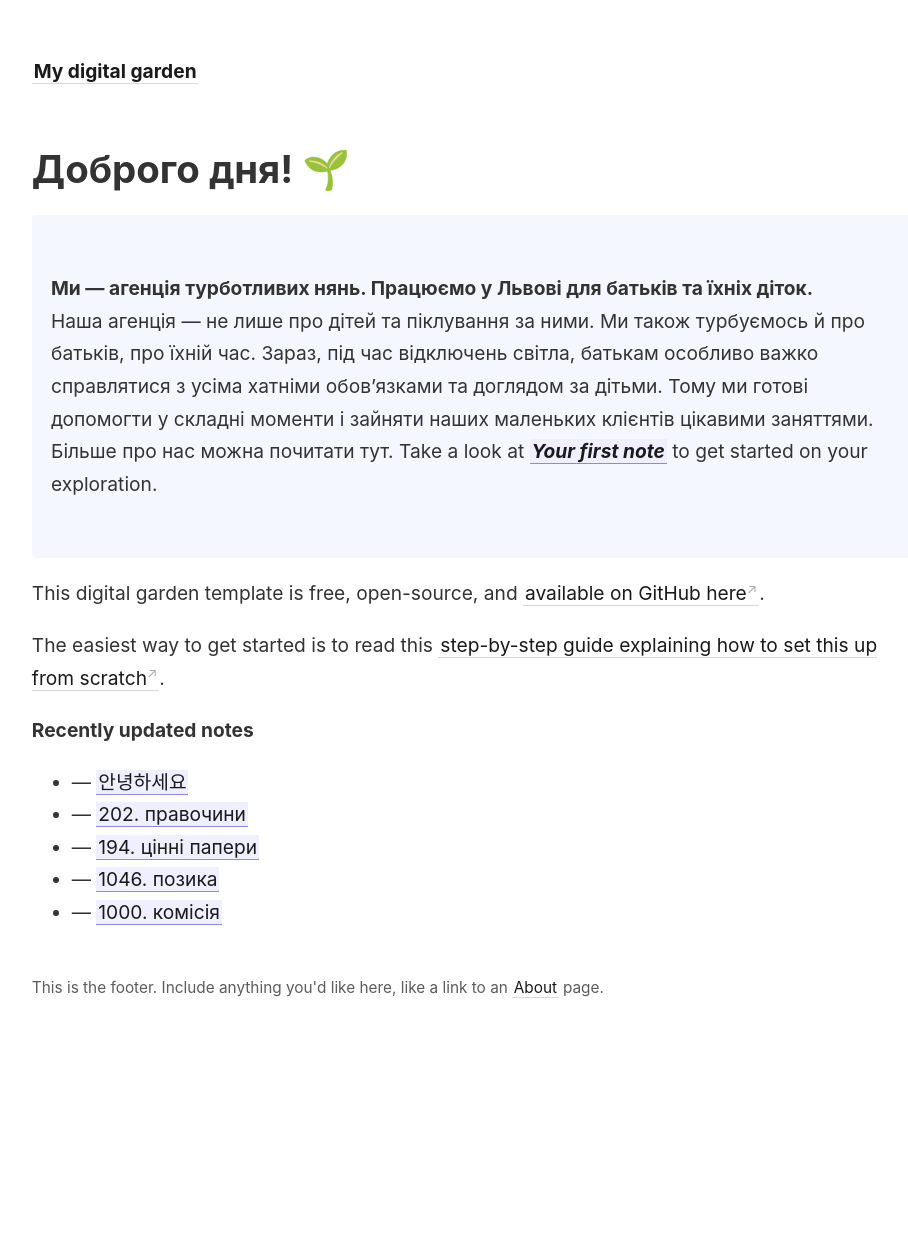
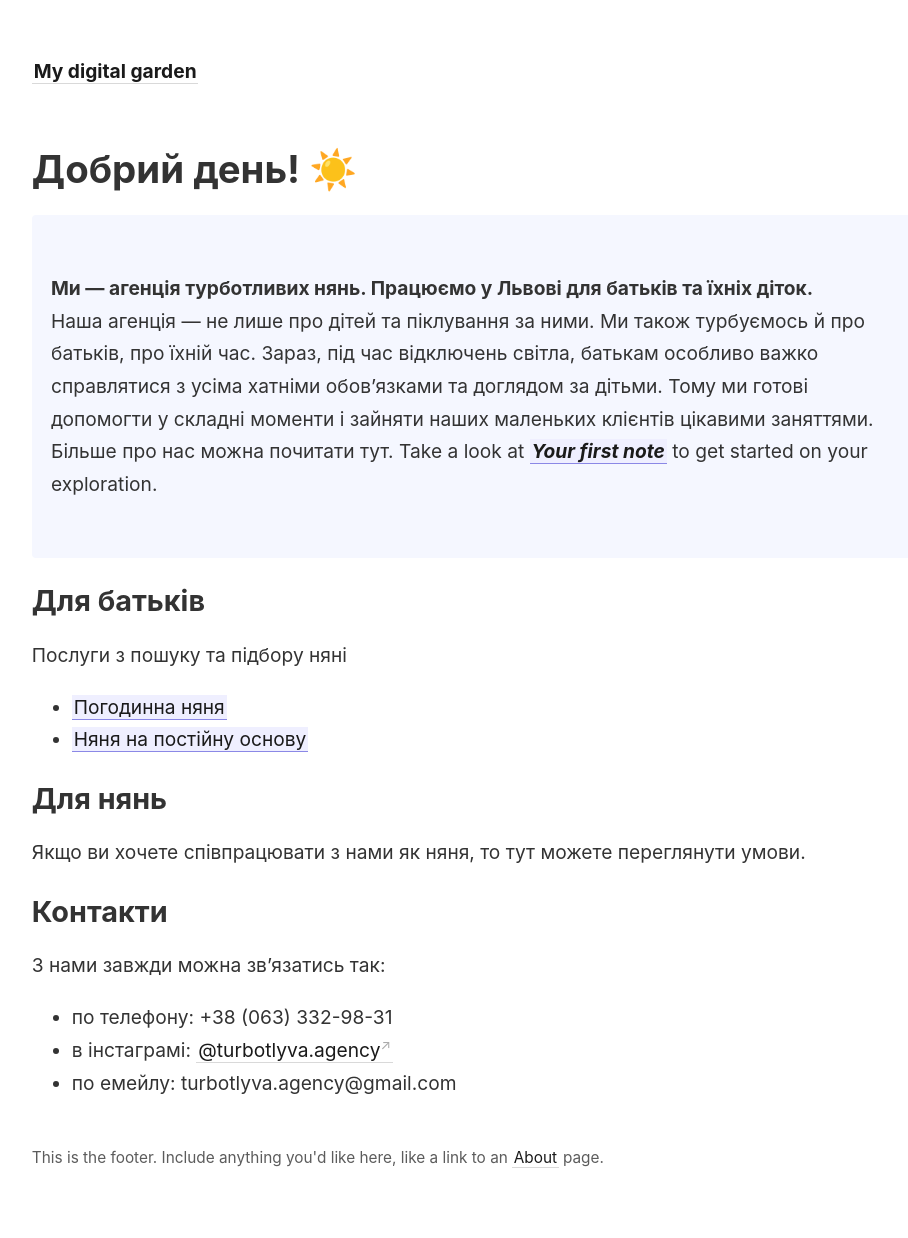
Before and after one commit to ivanchopyk/turbotlyva.agency, a Jekyll site: the page built from _pages/index.md, in a window 1280 px wide. Shown: the whole page, without its empty margins (45-953 px from the left). Built offline with Jekyll 4.4.1, drawn with Linux system fonts in a browser that asks for light colours; before the commit the page ends 1068 px from its top, so only the background shows below that.

Commit message:
Home and nannies

```diff
--- a/_notes/안녕하세요.md
+++ /dev/null
@@ -1,5 +0,0 @@
----
-title: 안녕하세요
----
-
-This template supports any language. Come as you are! :)
--- a/_pages/index.md
+++ b/_pages/index.md
@@ -5,32 +5,36 @@ id: home
 permalink: /
 ---
 
-# Доброго дня! 🌱
+# Добрий день! ☀️
 
 <p style="padding: 3em 1em; background: #f5f7ff; border-radius: 4px;">
   <b>Ми — агенція турботливих нянь. Працюємо у Львові для батьків та їхніх діток.</b>
+
 
   Наша агенція — не лише про дітей та піклування за ними. Ми також турбуємось й про батьків, про їхній час. Зараз, під час відключень світла, батькам особливо важко справлятися з усіма хатніми обов’язками та доглядом за дітьми. Тому ми готові допомогти у складні моменти і зайняти наших маленьких клієнтів цікавими заняттями.
 
   Більше про нас можна почитати тут.
 
-  Take a look at <span style="font-style:italic; font-weight: bold">[[Your first note]]</span> to get started on your exploration.
+Take a look at <span style="font-style:italic; font-weight: bold">[[Your first note]]</span> to get started on your exploration.
 </p>
 
-This digital garden template is free, open-source, and [available on GitHub here](https://github.com/maximevaillancourt/digital-garden-jekyll-template).
+## Для батьків
 
-The easiest way to get started is to read this [step-by-step guide explaining how to set this up from scratch](https://maximevaillancourt.com/blog/setting-up-your-own-digital-garden-with-jekyll).
+Послуги з пошуку та підбору няні
+- [[nanny_hourly|Погодинна няня]]
+- [[nanny_fulltime|Няня на постійну основу]]
 
-<strong>Recently updated notes</strong>
+## Для нянь
 
-<ul>
-  {% assign recent_notes = site.notes | sort: "last_modified_at_timestamp" | reverse %}
-  {% for note in recent_notes limit: 5 %}
-    <li>
-      {{ note.last_modified_at | date: "%Y-%m-%d" }} — <a class="internal-link" href="{{ site.baseurl }}{{ note.url }}">{{ note.title }}</a>
-    </li>
-  {% endfor %}
-</ul>
+Якщо ви хочете співпрацювати з нами як няня, то тут можете переглянути умови.
+
+## Контакти
+
+З нами завжди можна звʼязатись так:
+- по телефону: +38 (063) 332-98-31
+- в інстаграмі: [@turbotlyva.agency](https://www.instagram.com/turbotlyva.agency/)
+- по емейлу: turbotlyva.agency@gmail.com
+
 
 <style>
   .wrapper {
```
Also changed, not shown: _notes/Nanny - Full Time.md (added, +38 -0 lines), _notes/Nanny - Hourly.md (added, +25 -0 lines), _notes/ЦКУ/1000. Комісія.md (deleted, +0 -28 lines), _notes/ЦКУ/1046. Позика.md (deleted, +0 -15 lines), _notes/ЦКУ/194. Цінні папери.md (deleted, +0 -174 lines), _notes/ЦКУ/202. Правочини.md (deleted, +0 -12 lines), 1 other file.
